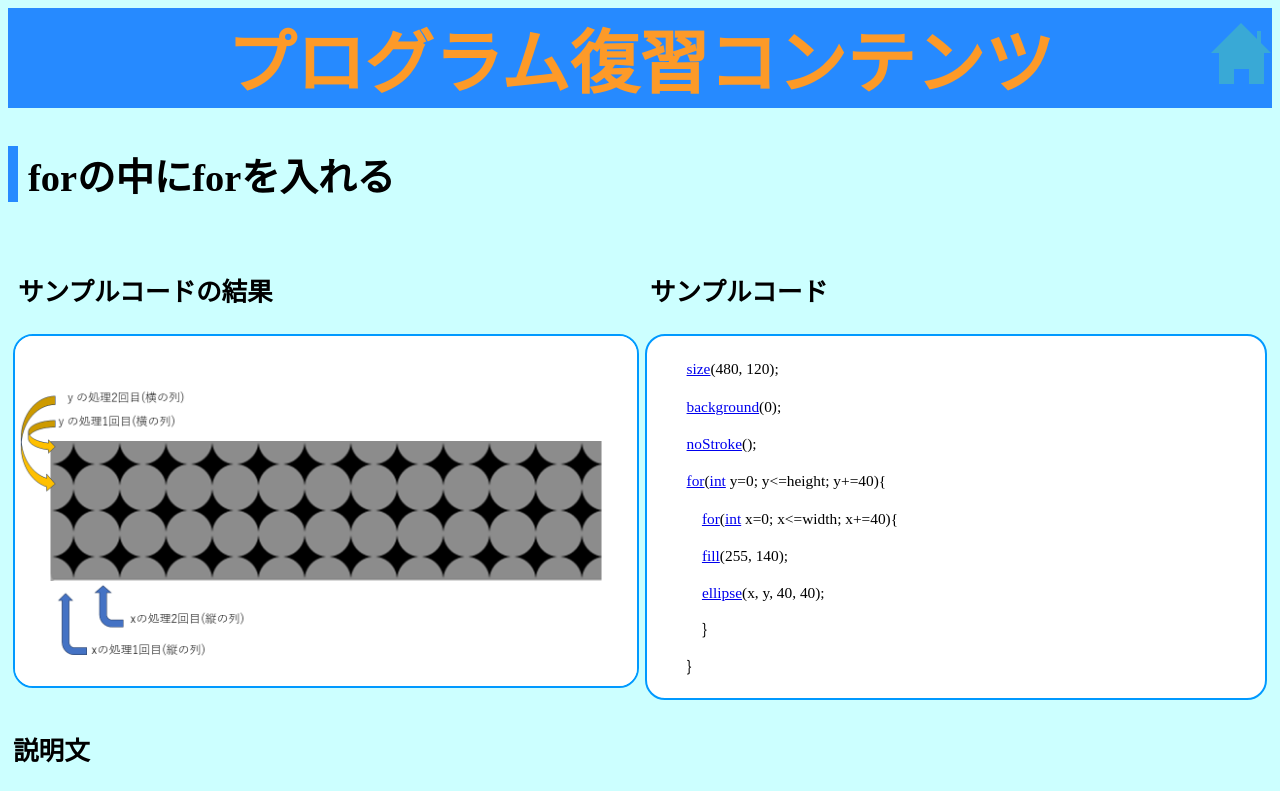
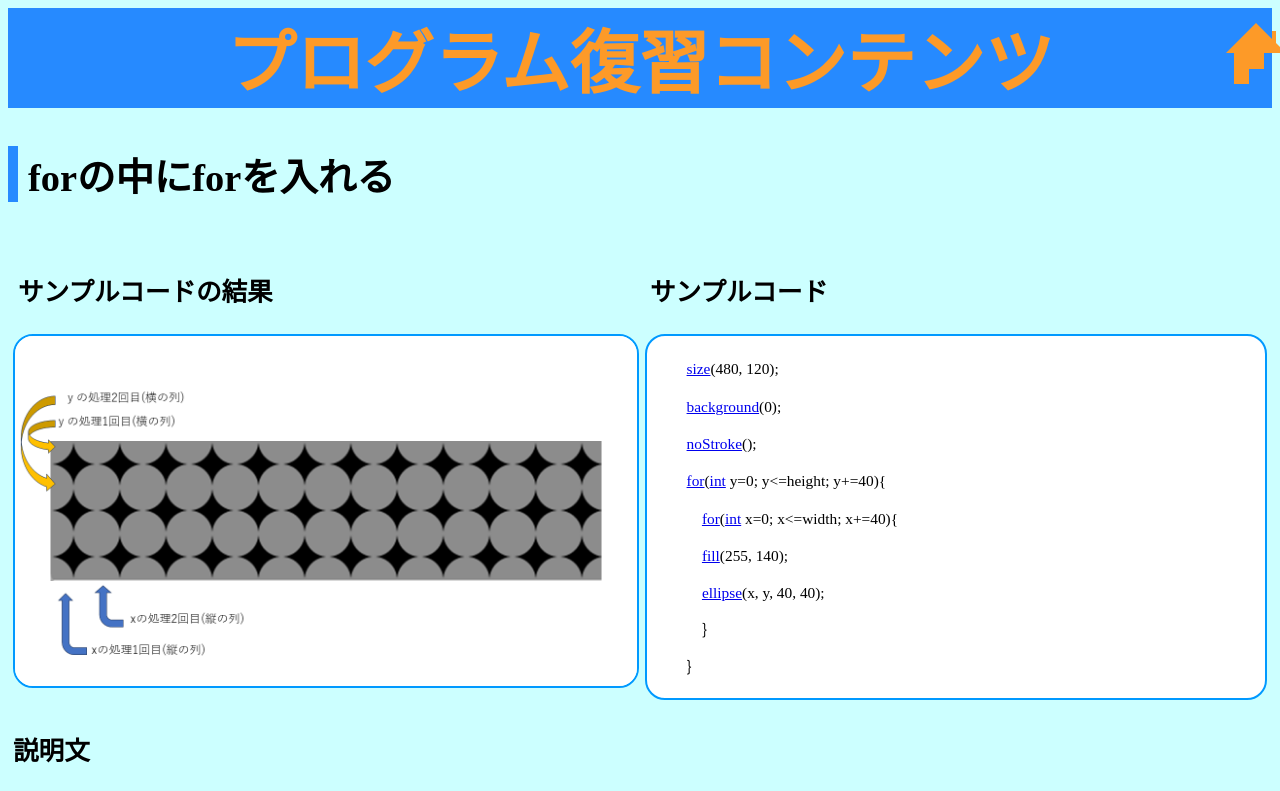
Before and after one commit to o-saringu/4-6, a plain HTML site: page index.html in a window 1280 px wide. Shown: the top 791 px of the page. Drawn offline with Linux system fonts and the light colour scheme.

Commit message:
Update style.css

```diff
--- a/style.css
+++ b/style.css
@@ -82,9 +82,9 @@ h1{
 	margin-top:3%;
 	width: 0.4em;
 	height: 0.4em;
-	border-top: 0.6em solid #39a9d6;
-	border-left: 0.4em solid #39a9d6;
-	border-right: 0.4em solid #39a9d6;
+	border-top: 0.6em solid #FD9A28;
+	border-left: 0.4em solid #FD9A28;
+	border-right: 0.4em solid #FD9A286;
 }
 /* 屋根 */
 .home::before {
@@ -96,7 +96,7 @@ h1{
 	height: 0;
 	border-left: 0.8em solid transparent;
 	border-right: 0.8em solid transparent;
-	border-bottom: 0.8em solid #39a9d6;
+	border-bottom: 0.8em solid #FD9A28;
 }
 /* 煙突 */
 .home::after {
@@ -106,5 +106,5 @@ h1{
 	width: 0.1em;
 	height: 0.4em;
 	content: "";
-	background-color: #39a9d6;
+	background-color: #FD9A28;
 }
```
